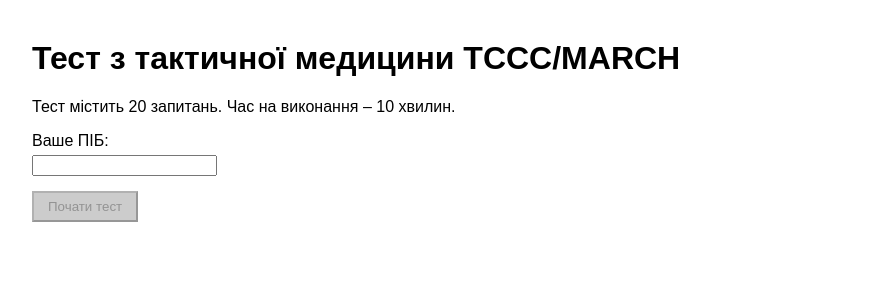
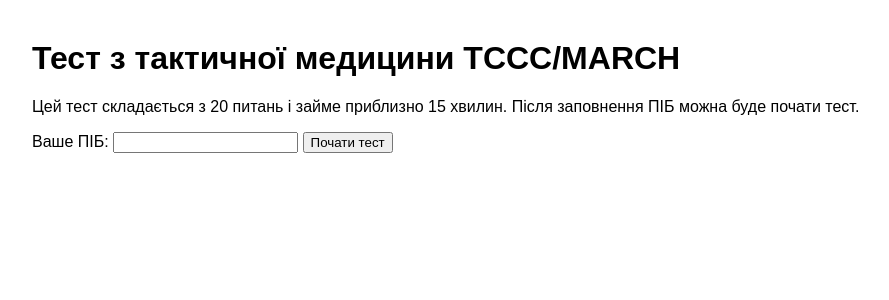
Before and after one commit to Mark261222/tccc_test, a Flask app: template templates/index.html in a window 1280 px wide. Shown: the top 300 px of the page, without its empty margins (8-897 px from the left). Run offline with Flask 3, Linux system fonts and the light colour scheme; the template is opened without the code that fills it, so the values that code supplies are empty.

Commit message:
index.html

```diff
--- a/templates/index.html
+++ b/templates/index.html
@@ -5,99 +5,36 @@
     <title>Тест з тактичної медицини</title>
     <style>
         body { font-family: Arial; margin: 40px; }
-    label { display: block; margin: 10px 0 5px; }
-    button { padding: 6px 14px; margin-top: 10px; cursor: pointer; }
-    button:disabled { background: #ccc; cursor: not-allowed; }
-    .error { color: red; margin-top: 5px; }
-    #timer { font-weight: bold; font-size: 1.3em; margin-top: 15px; }
-    #questions { margin-top: 20px; display: none; }
+        .error { color: red; }
+        button:disabled { background-color: #ccc; }
     </style>
-</head>
-<body>
-  <h1>Тест з тактичної медицини TCCC/MARCH</h1>
-  <p>Тест містить 20 запитань. Час на виконання – 10 хвилин.</p>
-
-  <form id="form">
-    <label>Ваше ПІБ:</label>
-    <input id="pib" type="text" required minlength="3"
-      pattern="[A-Za-zА-Яа-яЁёЇїІіЄєҐґ\s]+" oninput="validatePIB()">
-    <div id="error" class="error"></div>
-    <button id="startBtn" type="submit" disabled>Почати тест</button>
-  </form>
-
-  <button id="finishBtn" style="display:none;">Завершити тест</button>
-
-  <div id="timer" style="display:none"></div>
-  <div id="questions"></div>
-
     <script>
-    let intervalId = null;
-    let fullName = null;
-
         function validatePIB() {
             const pibInput = document.getElementById("pib");
             const startBtn = document.getElementById("startBtn");
             const errorEl = document.getElementById("error");
+
             const value = pibInput.value.trim();
-      const regex = /^[^\d]{3,}$/;
+            const regex = /^[^\d]{3,}$/; // мінімум 3 символи, без цифр
 
             if(regex.test(value)) {
                 startBtn.disabled = false;
                 errorEl.innerText = "";
             } else {
                 startBtn.disabled = true;
-        errorEl.innerText = "ПІБ повинно містити мінімум 3 символи та не містити цифр.";
-      }
-    }
-
-    document.getElementById("form").addEventListener("submit", async (e) => {
-      e.preventDefault();
-      fullName = document.getElementById("pib").value.trim();
-
-      // старт тесту на сервері
-      await fetch("/api/start", {
-        method: "POST",
-        headers: { "Content-Type": "application/json" },
-        body: JSON.stringify({ full_name: fullName })
-      });
-
-      // ховаємо форму та показуємо таймер і питання
-      document.getElementById("form").style.display = "none";
-      document.getElementById("timer").style.display = "block";
-      document.getElementById("finishBtn").style.display = "inline-block";
-
-      // отримуємо питання
-      const res = await fetch("/api/questions");
-      const data = await res.json();
-      document.getElementById("questions").innerHTML = data.html;
-      document.getElementById("questions").style.display = "block";
-
-      updateTimer();
-      intervalId = setInterval(updateTimer, 1000);
-    });
-
-    document.getElementById("finishBtn").addEventListener("click", () => {
-      clearInterval(intervalId);
-      document.getElementById("timer").innerText = '';
-      document.getElementById("questions").style.display = "none";
-      document.getElementById("finishBtn").style.display = "none";
-      document.getElementById("form").style.display = "block";
-      alert("Тест завершено!");
-    });
-
-    async function updateTimer() {
-      const res = await fetch(`/api/time_left?full_name=${encodeURIComponent(fullName)}`);
-      const data = await res.json();
-      if(data.time_left <= 0) {
-        clearInterval(intervalId);
-        alert("Час вичерпано! Тест завершено.");
-        document.getElementById("finishBtn").click();
-      } else {
-        const min = Math.floor(data.time_left/60);
-        const sec = data.time_left%60;
-        document.getElementById("timer").innerText = `Залишок часу: ${min}:${sec.toString().padStart(2,'0')}`;
+                errorEl.innerText = "ПІБ повинно містити мінімум 3 символи і не містити цифр.";
             }
         }
     </script>
+</head>
+<body>
+    <h1>Тест з тактичної медицини TCCC/MARCH</h1>
+    <p>Цей тест складається з 20 питань і займе приблизно 15 хвилин. Після заповнення ПІБ можна буде почати тест.</p>
+
+    <form method="post" action="/start">
+  <label>Ваше ПІБ:</label>
+  <input type="text" name="full_name" required minlength="3" pattern="[A-Za-zА-Яа-яЁёЇїІіЄєҐґ\s]+">
+  <button type="submit">Почати тест</button>
+</form>
 </body>
 </html>
```
Lines whose indentation alone changed are shown as unchanged.
